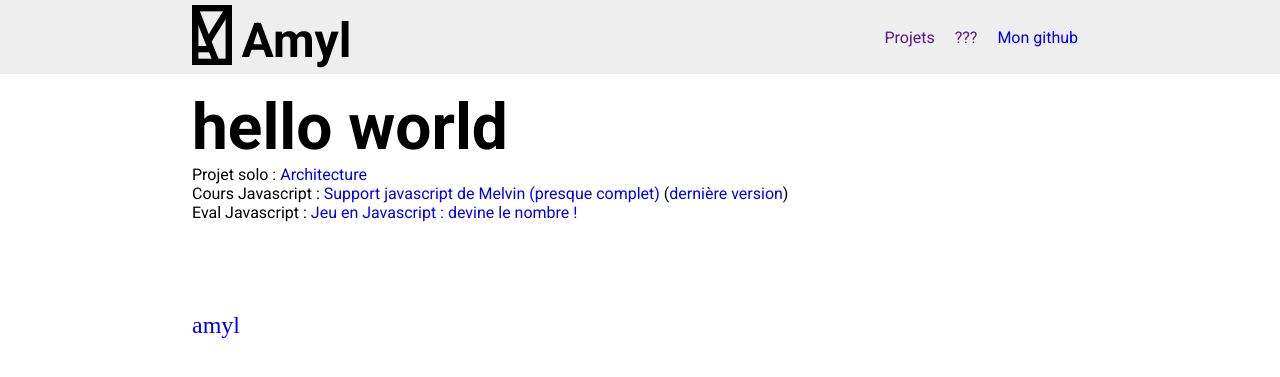
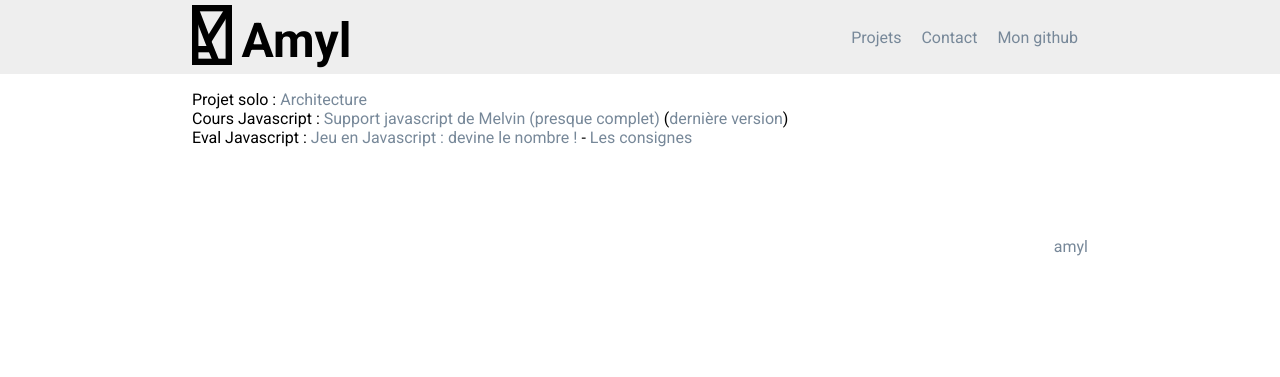
Before and after one commit to am-yl/am-yl.github.io, a PHP site: page / in a window 1280 px wide. Shown: the top 377 px of the page. Run offline with PHP 8.4, Linux system fonts and the light colour scheme.

Commit message:
target="_blank" ; consignes & css

```diff
--- a/assets/css/style.css
+++ b/assets/css/style.css
@@ -68,6 +68,11 @@ h1 {
 
 a {
     text-decoration: none;
+    color: lightslategray;
+}
+
+a:hover {
+    color:black;
 }
 
 ul {
@@ -75,7 +80,11 @@ ul {
 }
 
 /* footer */
+
+footer {
+    text-align: right;
+}
+
 #amyl {
-    font-family: 'MyFont';
-    font-size: 1.5rem;
+    color:lightslategray;
 }
--- a/index.html
+++ b/index.html
@@ -27,7 +27,7 @@
                     <a href="">Projets</a>
                 </li>
                 <li>
-                    <a href="">???</a>
+                    <a href="">Contact</a>
                 </li>
                 <li>
                     <a href="https://github.com/am-yl">Mon github</a>
@@ -36,16 +36,15 @@
         </nav>
     </header>
     <main class="pad-x">
-        <h1>hello world</h1>
         <ul>
             <li>
-                Projet solo : <a href="https://am-yl.github.io/architecture">Architecture</a>
+                Projet solo : <a href="https://am-yl.github.io/architecture" target="_blank">Architecture</a>
             </li>
             <li>
-                Cours Javascript : <a href="https://am-yl.github.io/javascript">Support javascript de Melvin (presque complet)</a> (<a href="https://javascript.melvin-lemoine.me/">dernière version</a>)
+                Cours Javascript : <a href="https://am-yl.github.io/javascript" target="_blank">Support javascript de Melvin (presque complet)</a> (<a href="https://javascript.melvin-lemoine.me/" target="_blank">dernière version</a>)
             </li>
             <li>
-                Eval Javascript : <a href="https://am-yl.github.io/devine_le_nombre">Jeu en Javascript : devine le nombre !</a>
+                Eval Javascript : <a href="https://am-yl.github.io/devine_le_nombre" target="_blank">Jeu en Javascript : devine le nombre !</a> - <a href="https://am-yl.github.io/devine_le_nombre/consignes.pdf" target="_blank">Les consignes</a>
             </li>
         </ul>
     </main>
```
